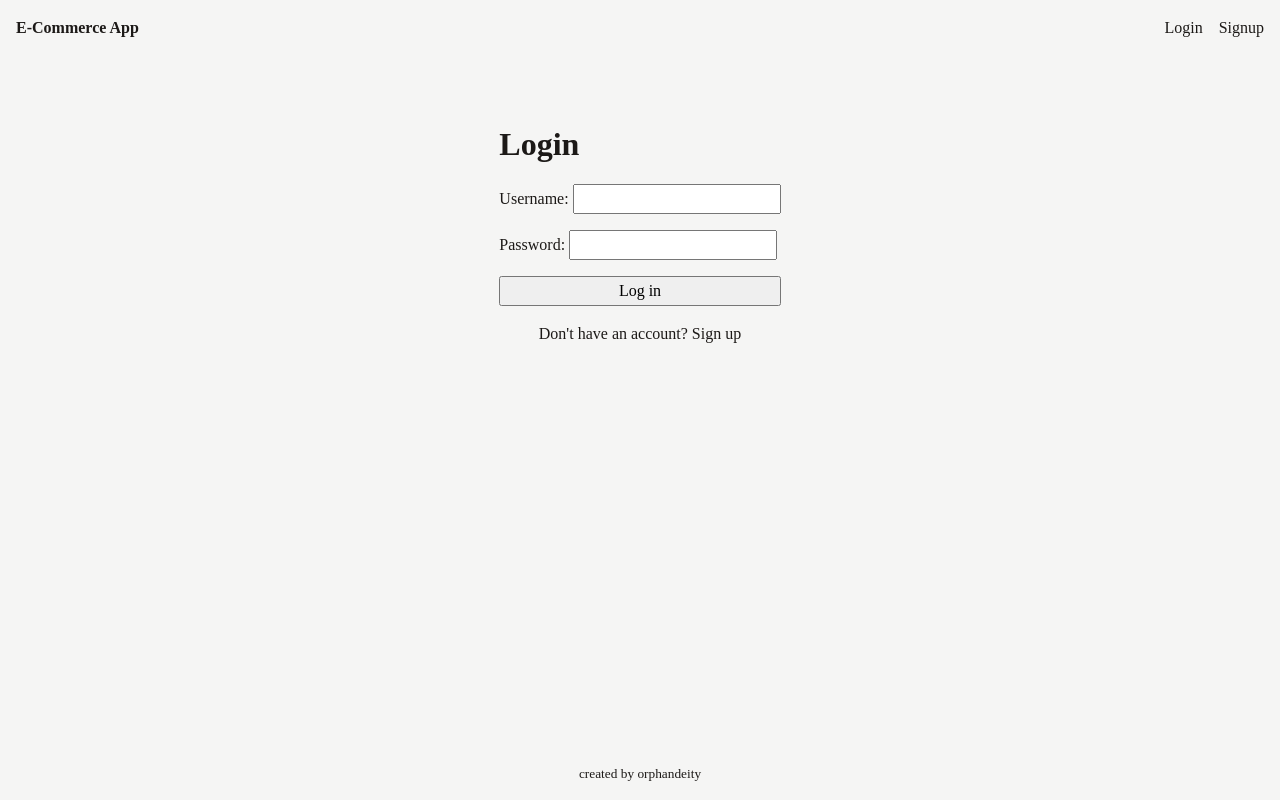
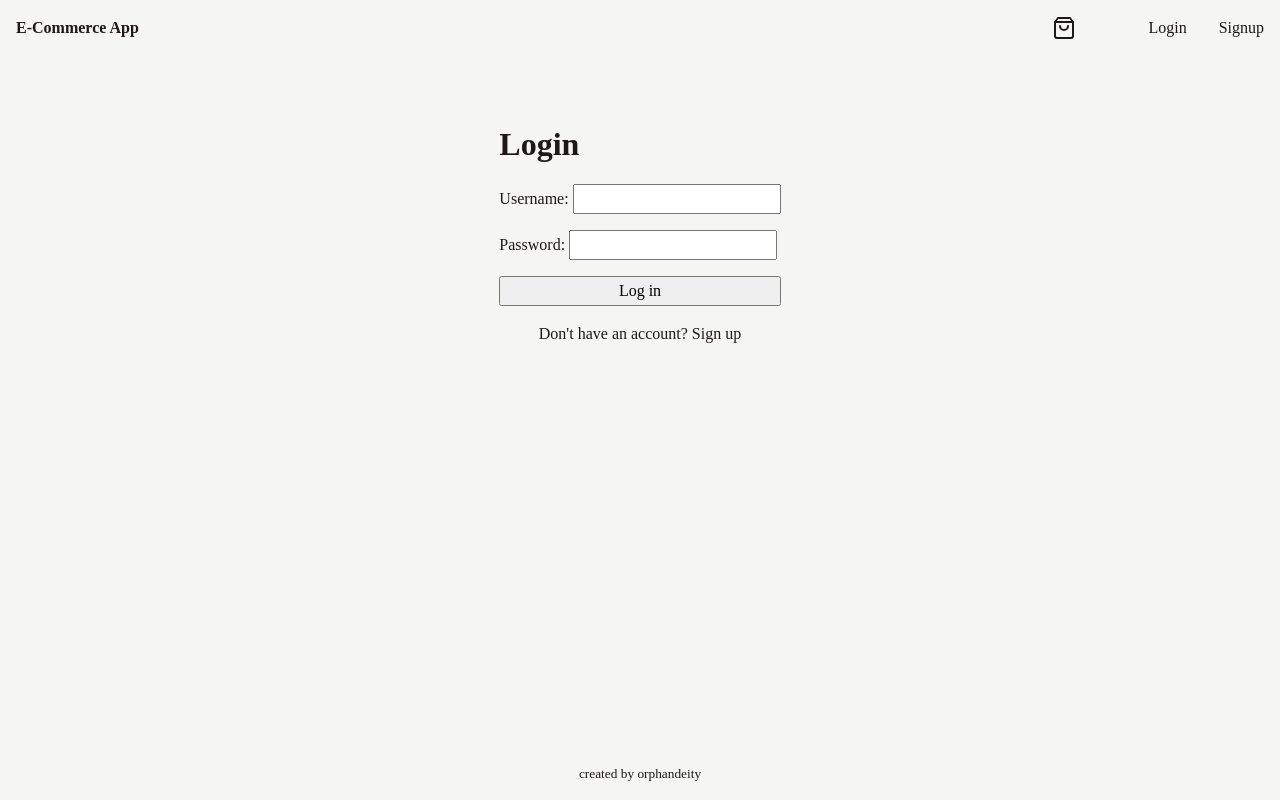
Before and after one commit to orphandeity/ecommerce-app, a React (Vite) app in the folder client/: page /login in a window 1280 px wide. Built offline with nearby package versions, Linux system fonts and the light colour scheme; no server answers; a web font is replaced by a local one.

Commit message:
adds cart loader

```diff
--- a/client/src/components/Auth.jsx
+++ b/client/src/components/Auth.jsx
@@ -18,7 +18,7 @@ function Auth() {
         style={{
           display: "flex",
           alignItems: "center",
-          gap: "1rem",
+          gap: "2rem",
           listStyle: "none",
         }}
       >
--- a/client/src/components/Cart.jsx
+++ /dev/null
@@ -1,42 +0,0 @@
-import { useQuery } from "@tanstack/react-query";
-import { getCartQuery } from "../lib/cart";
-import { ShoppingBag } from "lucide-react";
-
-function Cart() {
-  const { data: cart } = useQuery(getCartQuery());
-
-  if (!cart) return null;
-
-  return (
-    <div
-      style={{
-        display: "flex",
-        flexDirection: "column",
-        alignItems: "center",
-        gap: "1rem",
-      }}
-    >
-      <ShoppingBag />
-      {cart && cart.items ? (
-        <dl
-          style={{
-            display: "flex",
-            flexDirection: "column",
-            alignItems: "flex-end",
-          }}
-        >
-          {cart.items.map((item) => (
-            <div key={item.id} style={{ display: "flex", gap: "1rem" }}>
-              <dt>{item.name}</dt>
-              <dd>{item.price_usd}</dd>
-            </div>
-          ))}
-        </dl>
-      ) : (
-        <p>Cart is empty</p>
-      )}
-    </div>
-  );
-}
-
-export default Cart;
--- a/client/src/components/Header.jsx
+++ b/client/src/components/Header.jsx
@@ -1,17 +1,26 @@
 import { Link } from "react-router-dom";
+import { ShoppingBag } from "lucide-react";
 import Auth from "./Auth";
-
-import styles from "../styles/header.module.css";
-import Cart from "./Cart";
 
 export default function Header() {
   return (
-    <header className={styles.header}>
+    <header
+      style={{
+        display: "flex",
+        justifyContent: "space-between",
+        alignItems: "center",
+        paddingBottom: "var(--padding)",
+      }}
+    >
       <Link to="/">
         <strong>E-Commerce App</strong>
       </Link>
-      <Cart />
-      <Auth />
+      <div style={{ display: "flex", alignItems: "center", gap: "2rem" }}>
+        <Link to="/cart">
+          <ShoppingBag />
+        </Link>
+        <Auth />
+      </div>
     </header>
   );
 }
--- a/client/src/main.jsx
+++ b/client/src/main.jsx
@@ -14,6 +14,7 @@ import Home, {
 } from "./routes/Home";
 import Product, { loader as productLoader } from "./routes/Product";
 import Login, { action as loginAction } from "./routes/Login";
+import Cart, { loader as cartLoader } from "./routes/Cart";
 import Signup, { action as signupAction } from "./routes/Signup";
 
 const queryClient = new QueryClient(/** options */);
@@ -34,6 +35,11 @@ const router = createBrowserRouter([
         path: "products/:id",
         Component: Product,
         loader: productLoader(queryClient),
+      },
+      {
+        path: "cart",
+        Component: Cart,
+        loader: cartLoader(queryClient),
       },
       {
         path: "login",
--- /dev/null
+++ b/client/src/routes/Cart.jsx
@@ -0,0 +1,39 @@
+import { useLoaderData } from "react-router-dom";
+import { getCartQuery } from "../lib/cart";
+
+export const loader = (queryClient) => () => {
+  return queryClient.ensureQueryData(getCartQuery());
+};
+
+function Cart() {
+  const cart = useLoaderData();
+
+  return (
+    <>
+      <h1>Cart</h1>
+      {cart && cart.items ? (
+        <dl
+          style={{
+            display: "flex",
+            flexDirection: "column",
+            width: "50%",
+          }}
+        >
+          {cart.items.map((item) => (
+            <div
+              key={item.id}
+              style={{ display: "grid", gridTemplateColumns: "1fr 1fr" }}
+            >
+              <dt>{item.name}</dt>
+              <dd>{item.price_usd}</dd>
+            </div>
+          ))}
+        </dl>
+      ) : (
+        <p>Cart is empty</p>
+      )}
+    </>
+  );
+}
+
+export default Cart;
--- a/client/src/styles/header.module.css
+++ /dev/null
@@ -1,6 +0,0 @@
-.header {
-  display: flex;
-  justify-content: space-between;
-  align-items: center;
-  padding-bottom: var(--padding);
-}
```
